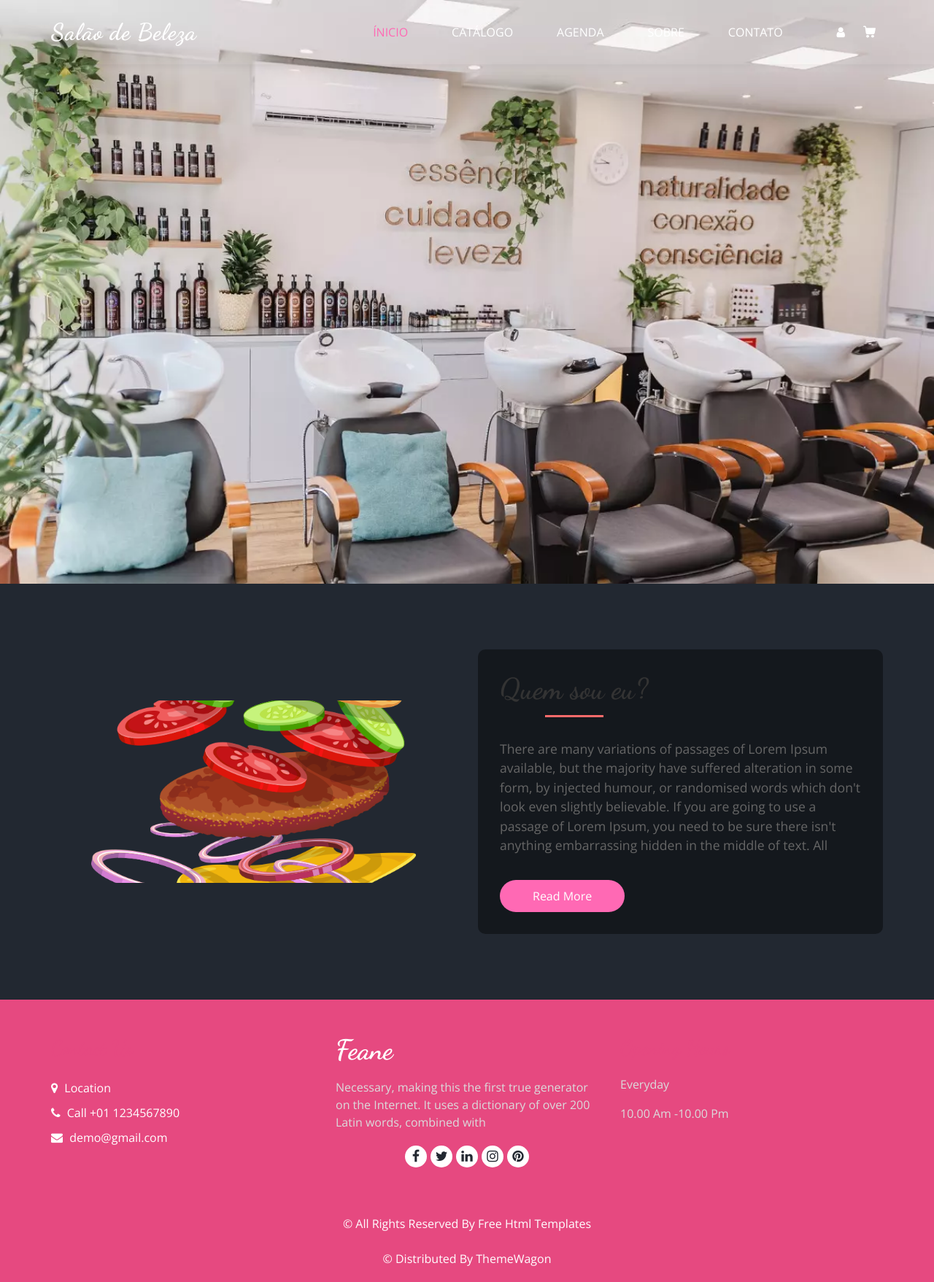
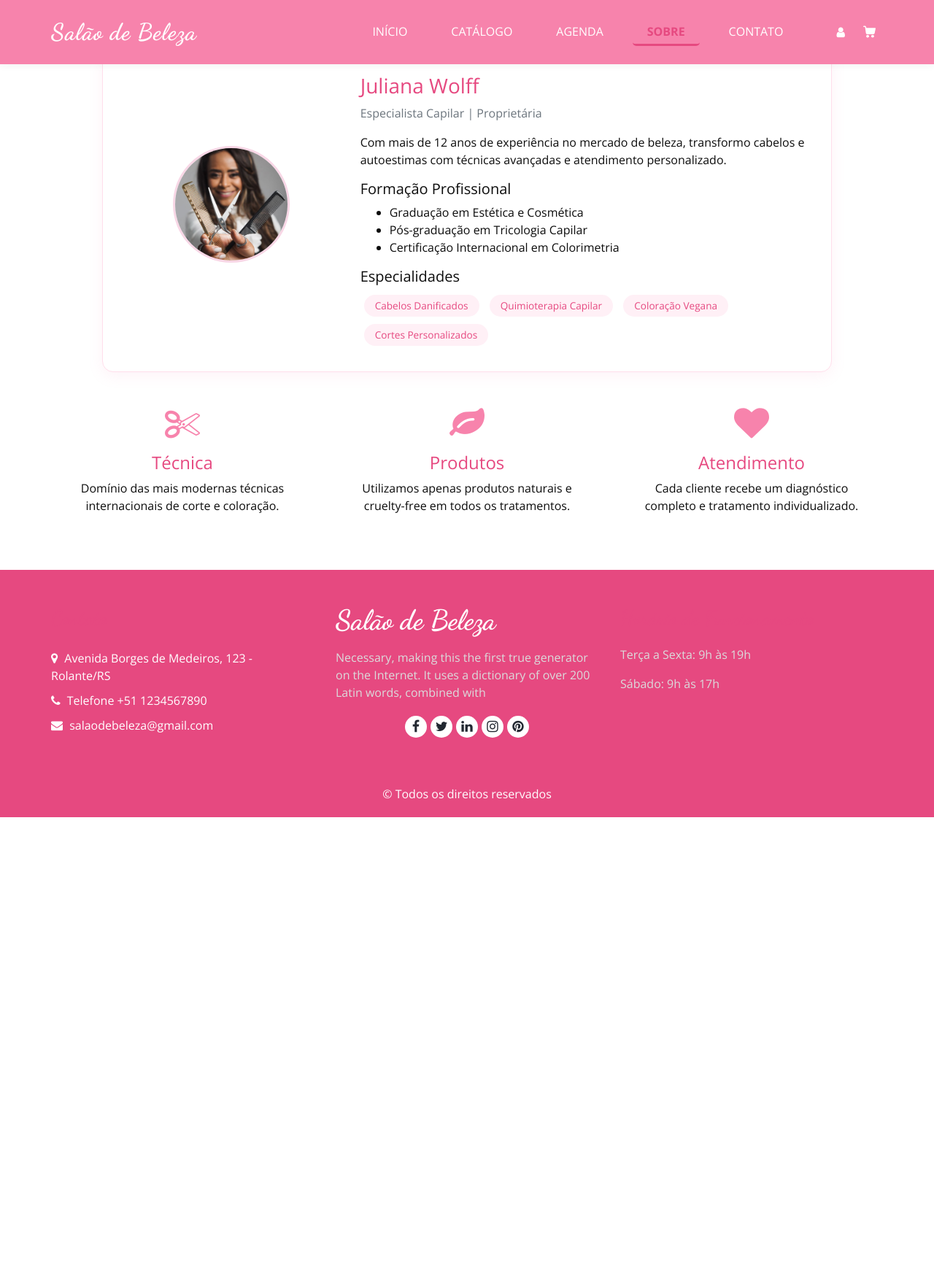
Before and after one commit to dudawolff07/Projeto, a PHP site: page /sobre.html in a window 1280 px wide. Shown: the whole page at 73% size. After the commit the page ends 1120 px from the top, so only its background shows below. Run offline with PHP 8.4, Linux system fonts and the light colour scheme; some libraries are stand-ins or nearby versions.

Commit message:
Fiz a tela Sobre, ainda tem alguns detalhes para arrumar, arrumei um pouco do footer e o menu(agora ele mostra a tela que o user está)

```diff
--- a/Site/css/style.css
+++ b/Site/css/style.css
@@ -5,6 +5,65 @@ body {
   background-color: #ffffff;
   overflow-x: hidden;
 }
+    /* Ajustes específicos para a página sobre */
+    .hero_area.sub_page {
+      min-height: auto;
+      background-color: transparent;
+    }
+
+    .header_section {
+      position: relative;
+      background-color: #f783ac !important;
+      box-shadow: 0 2px 10px rgba(0,0,0,0.05);
+    }
+
+    .about-section {
+      padding: 40px 0 20px;
+    }
+
+    .professional-card {
+      background: white;
+      border-radius: 15px;
+      padding: 30px;
+      margin: 30px auto;
+      box-shadow: 0 5px 15px rgba(0,0,0,0.05);
+      max-width: 1000px;
+    }
+
+    .professional-img {
+      max-width: 250px;
+      width: 100%;
+      border-radius: 10px;
+      margin-bottom: 20px;
+    }
+
+    .specialty-badge {
+      display: inline-block;
+      background-color: #fff0f6;
+      color: #e64980;
+      padding: 5px 15px;
+      border-radius: 20px;
+      margin: 5px;
+      font-size: 0.85rem;
+    }
+    .nav-item.active .nav-link {
+    font-weight: bold;
+    color: #e64980 !important; /* Cor rosa mais forte */
+    border-bottom: 3px solid #e64980;
+    padding-bottom: 5px;
+}
+
+    @media (max-width: 768px) {
+      .about-section {
+        padding: 30px 0 10px;
+      }
+
+      .professional-card {
+        padding: 20px;
+      }
+    }
+
+
 /* NOVO ESTILO AGENDA */
  body {
       background-color: #fafafa;
@@ -16,7 +75,7 @@ body {
     }
 
     .agenda-section {
-      padding: 60px 0;
+      padding: 100px 0;
     }
 
     .professional-card {
@@ -1000,7 +1059,7 @@ a:focus {
      object-position: right top;
 }
 .header_section {
-  background-color: transparent !important;
+  background-color: #f783ac !important;
   position: absolute;
   top: 0;
   width: 100%;
--- a/Site/sobre.html
+++ b/Site/sobre.html
@@ -13,7 +13,7 @@
   <meta name="author" content="" />
   <link rel="shortcut icon" href="images/favicon.png" type="">
 
-  <title> Feane </title>
+  <title> Sobre Mim | Salão de Beleza </title>
 
   <!-- bootstrap core css -->
   <link rel="stylesheet" type="text/css" href="css/bootstrap.css" />
@@ -30,15 +30,11 @@
   <!-- responsive style -->
   <link href="css/responsive.css" rel="stylesheet" />
 
+
 </head>
 
 <body class="sub_page">
 
-  <div class="hero_area">
-    <div class="bg-box">
-      <img src="images/salao.png" alt="">
-    </div>
-    <!-- header section strats -->
   <header class="header_section">
     <div class="container">
       <nav class="navbar navbar-expand-lg custom_nav-container ">
@@ -54,16 +50,16 @@
 
         <div class="collapse navbar-collapse" id="navbarSupportedContent">
           <ul class="navbar-nav  mx-auto ">
-               <li class="nav-item active">
-                <a class="nav-link" href="index.html">Ínicio <span class="sr-only">(current)</span></a>
+            <li class="nav-item">
+              <a class="nav-link" href="index.html">Início</a>
             </li>
             <li class="nav-item">
               <a class="nav-link" href="catalogo.html">Catálogo</a>
             </li>
             <li class="nav-item">
-                <a class="nav-link" href="">Agenda</a>
+              <a class="nav-link" href="agenda.html">Agenda</a>
             </li>
-              <li class="nav-item">
+            <li class="nav-item active">
               <a class="nav-link" href="sobre.html">Sobre</a>
             </li>
             <li class="nav-item">
@@ -96,108 +92,104 @@
                  c1.024,28.16,24.064,50.688,52.224,50.688h1.024C193.536,443.31,216.576,418.734,215.04,389.55z" />
                   </g>
                 </g>
-                  <g>
-                  </g>
-                  <g>
-                  </g>
-                  <g>
-                  </g>
-                  <g>
-                  </g>
-                  <g>
-                  </g>
-                  <g>
-                  </g>
-                  <g>
-                  </g>
-                  <g>
-                  </g>
-                  <g>
-                  </g>
-                  <g>
-                  </g>
-                  <g>
-                  </g>
-                  <g>
-                  </g>
-                  <g>
-                  </g>
-                  <g>
-                  </g>
-                  <g>
-                  </g>
               </svg>
             </a>
-
           </div>
         </div>
       </nav>
     </div>
   </header>
-    <!-- end header section -->
+
+  <!-- Conteúdo Principal (mais próximo do topo) -->
+  <section class="about-section">
+    <div class="container">
+      <div class="professional-card">
+        <div class="row align-items-center">
+          <div class="col-md-4 text-center">
+            <img src="images/cabeleireira.png" alt="Profissional" class="professional-img">
+          </div>
+          <div class="col-md-8">
+            <h3>Juliana Wolff</h3>
+            <p class="text-muted">Especialista Capilar | Proprietária</p>
+
+            <div class="mb-3">
+              <p>Com mais de 12 anos de experiência no mercado de beleza, transformo cabelos e autoestimas com técnicas avançadas e atendimento personalizado.</p>
             </div>
 
-  <!-- about section -->
+            <div class="mb-3">
+              <h5>Formação Profissional</h5>
+              <ul>
+                <li>Graduação em Estética e Cosmética</li>
+                <li>Pós-graduação em Tricologia Capilar</li>
+                <li>Certificação Internacional em Colorimetria</li>
+              </ul>
+            </div>
 
-  <section class="about_section layout_padding">
-    <div class="container  ">
-
-      <div class="row">
-        <div class="col-md-6 ">
-          <div class="img-box">
-            <img src="images/about-img.png" alt="">
+            <div>
+              <h5>Especialidades</h5>
+              <div class="mt-2">
+                <span class="specialty-badge">Cabelos Danificados</span>
+                <span class="specialty-badge">Quimioterapia Capilar</span>
+                <span class="specialty-badge">Coloração Vegana</span>
+                <span class="specialty-badge">Cortes Personalizados</span>
               </div>
             </div>
-        <div class="col-md-6">
-          <div class="detail-box">
-            <div class="heading_container">
-              <h2>
-                Quem sou eu?
-              </h2>
           </div>
-            <p>
-              There are many variations of passages of Lorem Ipsum available, but the majority have suffered alteration
-              in some form, by injected humour, or randomised words which don't look even slightly believable. If you
-              are going to use a passage of Lorem Ipsum, you need to be sure there isn't anything embarrassing hidden in
-              the middle of text. All
-            </p>
-            <a href="">
-              Read More
-            </a>
+        </div>
+      </div>
+
+      <div class="row mt-4">
+        <div class="col-md-4 mb-4">
+          <div class="text-center p-3">
+            <i class="fa fa-scissors fa-3x mb-3" style="color: #f783ac;"></i>
+            <h4>Técnica</h4>
+            <p>Domínio das mais modernas técnicas internacionais de corte e coloração.</p>
+          </div>
+        </div>
+        <div class="col-md-4 mb-4">
+          <div class="text-center p-3">
+            <i class="fa fa-leaf fa-3x mb-3" style="color: #f783ac;"></i>
+            <h4>Produtos</h4>
+            <p>Utilizamos apenas produtos naturais e cruelty-free em todos os tratamentos.</p>
+          </div>
+        </div>
+        <div class="col-md-4 mb-4">
+          <div class="text-center p-3">
+            <i class="fa fa-heart fa-3x mb-3" style="color: #f783ac;"></i>
+            <h4>Atendimento</h4>
+            <p>Cada cliente recebe um diagnóstico completo e tratamento individualizado.</p>
           </div>
         </div>
       </div>
     </div>
   </section>
 
-  <!-- end about section -->
-
-  <!-- footer section -->
+  <!-- Rodapé Original -->
   <footer class="footer_section">
     <div class="container">
       <div class="row">
         <div class="col-md-4 footer-col">
           <div class="footer_contact">
             <h4>
-              Contact Us
+              Contato
             </h4>
             <div class="contact_link_box">
               <a href="">
                 <i class="fa fa-map-marker" aria-hidden="true"></i>
                 <span>
-                  Location
+                  Avenida Borges de Medeiros, 123 - Rolante/RS
                 </span>
               </a>
               <a href="">
                 <i class="fa fa-phone" aria-hidden="true"></i>
                 <span>
-                  Call +01 1234567890
+                  Telefone +51 1234567890
                 </span>
               </a>
               <a href="">
                 <i class="fa fa-envelope" aria-hidden="true"></i>
                 <span>
-                  demo@gmail.com
+                  salaodebeleza@gmail.com
                 </span>
               </a>
             </div>
@@ -206,7 +198,7 @@
         <div class="col-md-4 footer-col">
           <div class="footer_detail">
             <a href="" class="footer-logo">
-              Feane
+              Salão de Beleza
             </a>
             <p>
               Necessary, making this the first true generator on the Internet. It uses a dictionary of over 200 Latin words, combined with
@@ -232,48 +224,42 @@
         </div>
         <div class="col-md-4 footer-col">
           <h4>
-            Opening Hours
+            Horário de Funcionamento
           </h4>
-          <p>
-            Everyday
-          </p>
-          <p>
-            10.00 Am -10.00 Pm
-          </p>
+          <p>Terça a Sexta: 9h às 19h</p>
+          <p>Sábado: 9h às 17h</p>
         </div>
       </div>
       <div class="footer-info">
         <p>
-          &copy; <span id="displayYear"></span> All Rights Reserved By
-          <a href="https://html.design/">Free Html Templates</a><br><br>
-          &copy; <span id="displayYear"></span> Distributed By
-          <a href="https://themewagon.com/" target="_blank">ThemeWagon</a>
+          &copy; <span id="displayYear"></span> Todos os direitos reservados
         </p>
       </div>
     </div>
   </footer>
-  <!-- footer section -->
-
-  <!-- jQery -->
+ <script>
+  // Carrega o modal de login via fetch
+  fetch('login-modal.html')
+    .then(res => res.text())
+    .then(html => {
+      document.body.insertAdjacentHTML('beforeend', html);
+    });
+</script>
+  <!-- Scripts originais -->
   <script src="js/jquery-3.4.1.min.js"></script>
-  <!-- popper js -->
   <script src="https://cdn.jsdelivr.net/npm/popper.js@1.16.0/dist/umd/popper.min.js" integrity="sha384-Q6E9RHvbIyZFJoft+2mJbHaEWldlvI9IOYy5n3zV9zzTtmI3UksdQRVvoxMfooAo" crossorigin="anonymous">
   </script>
-  <!-- bootstrap js -->
   <script src="js/bootstrap.js"></script>
-  <!-- owl slider -->
   <script src="https://cdnjs.cloudflare.com/ajax/libs/OwlCarousel2/2.3.4/owl.carousel.min.js">
   </script>
-  <!-- isotope js -->
   <script src="https://unpkg.com/isotope-layout@3.0.4/dist/isotope.pkgd.min.js"></script>
-  <!-- nice select -->
   <script src="https://cdnjs.cloudflare.com/ajax/libs/jquery-nice-select/1.1.0/js/jquery.nice-select.min.js"></script>
-  <!-- custom js -->
   <script src="js/custom.js"></script>
-  <!-- Google Map -->
+  <script src="js/login.js"></script>
+
+
   <script src="https://maps.googleapis.com/maps/api/js?key=AIzaSyCh39n5U-4IoWpsVGUHWdqB6puEkhRLdmI&callback=myMap">
   </script>
-  <!-- End Google Map -->
 
 </body>
 
```
Also changed, not shown: Site/agenda.html (+64 -21 lines), Site/catalogo.html (+65 -23 lines), Site/index.html (+62 -19 lines). Lines whose indentation alone changed are shown as unchanged.
